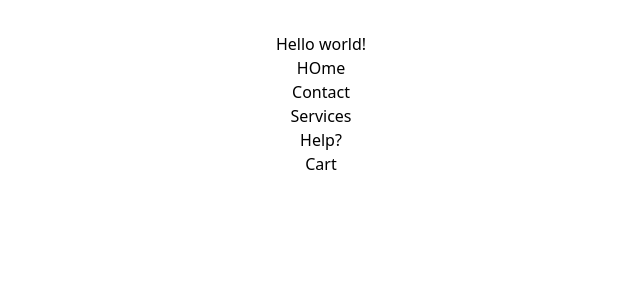
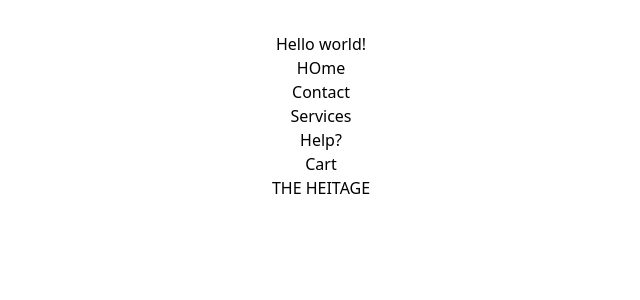
Before and after one commit to vishnujoshi1311/RT-project, a React (Vite) app: page / in a window 1280 px wide. Shown: the top 300 px of the page, without its empty margins (319-959 px from the left). Built offline with nearby package versions, Linux system fonts and the light colour scheme.

Commit message:
minor changes

```diff
--- a/src/App.jsx
+++ b/src/App.jsx
@@ -18,6 +18,7 @@ function App() {
             <li>Cart</li>
            </ul>
       </div>
+      <div><a href="">THE HEITAGE</a></div>
     </h1>
   )
 }
```
